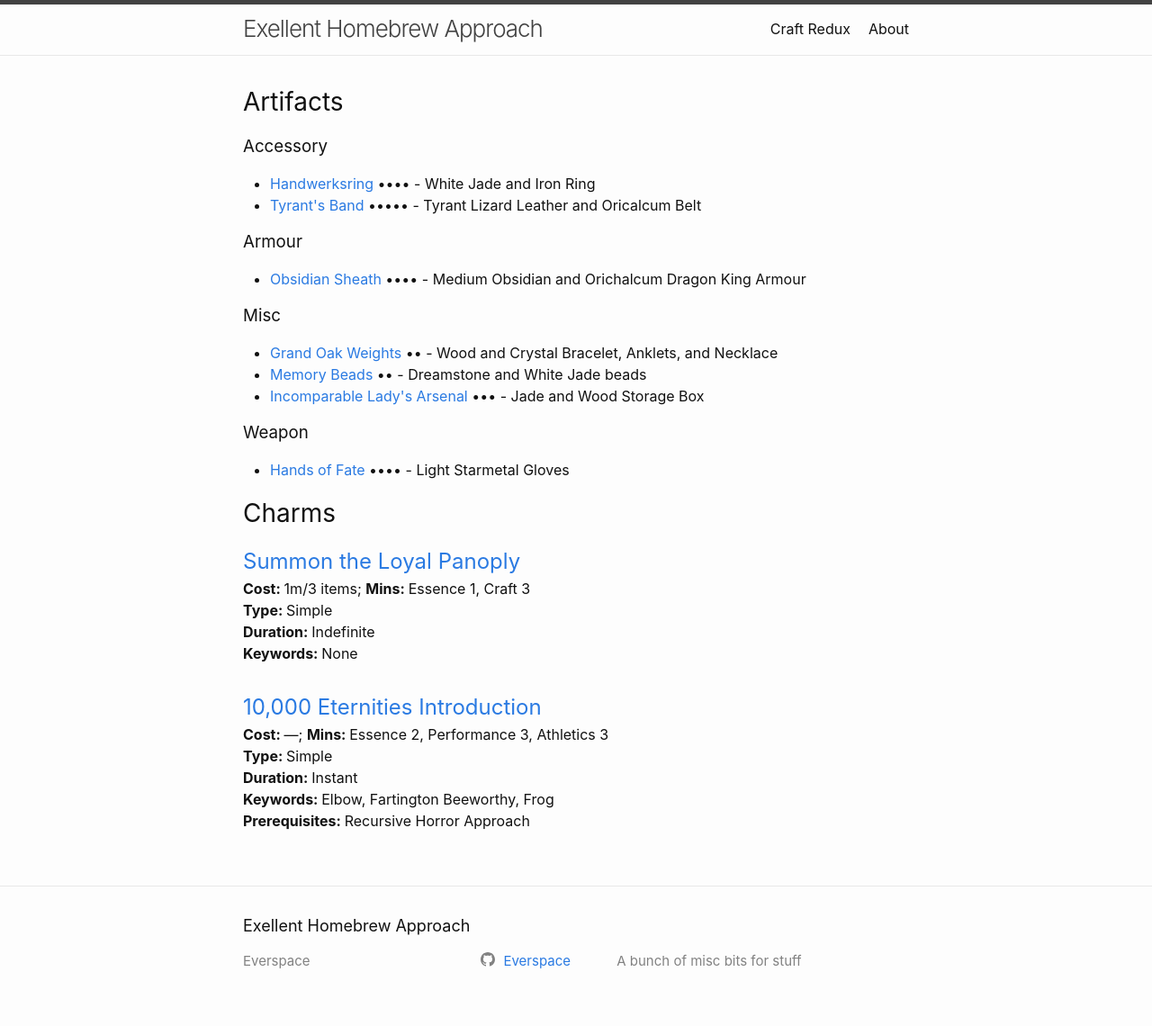
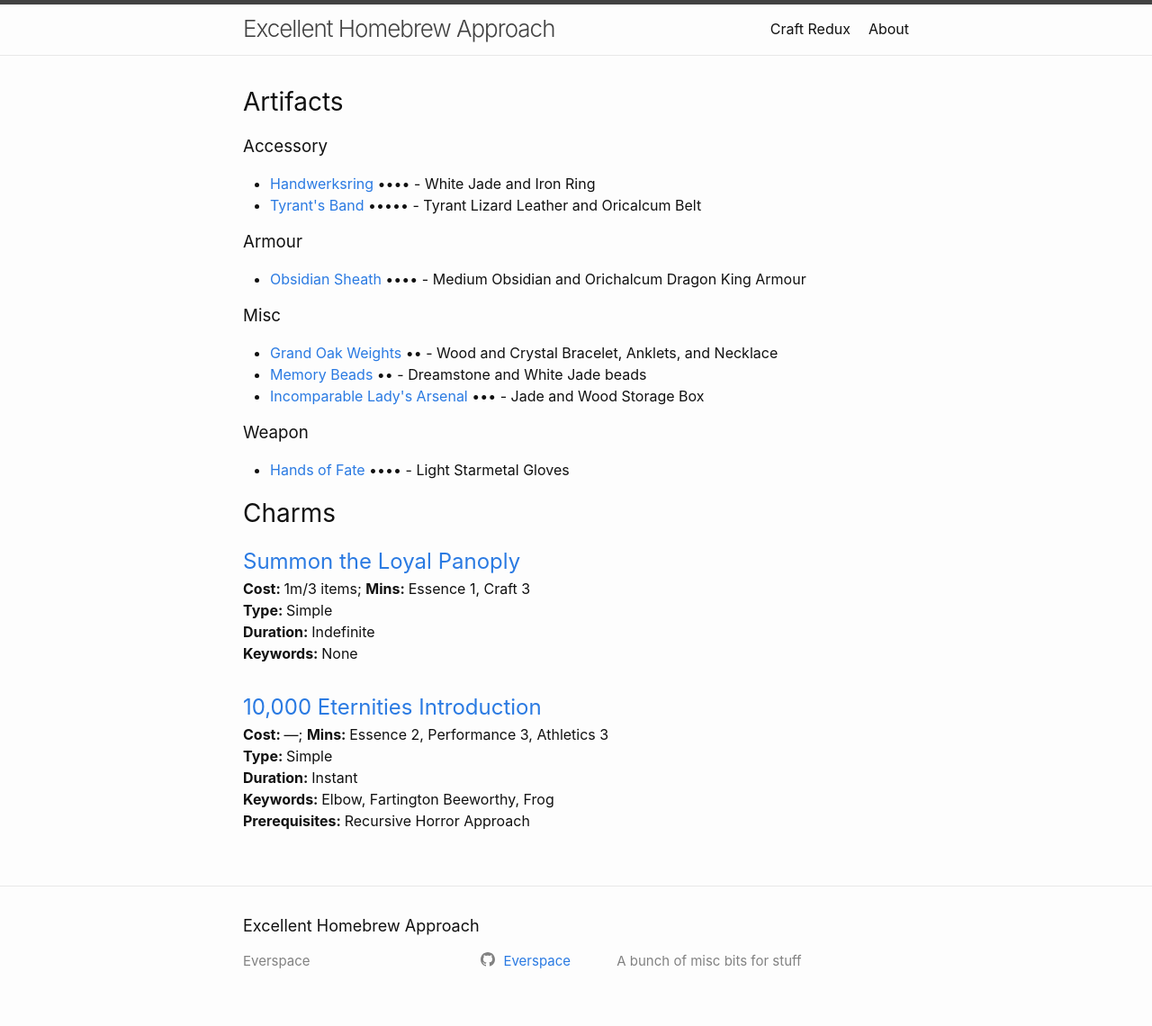
Before and after one commit to Everspace/Excellent-Homebrew-Approach, a Jekyll site: the page built from index.md, in a window 1280 px wide. Shown: the whole page at 90% size. Built offline with Jekyll 4.4.1, drawn with Linux system fonts in a browser that asks for light colours.

Commit message:
This is exCellent

```diff
--- a/_config.yml
+++ b/_config.yml
@@ -1,7 +1,7 @@
 # Site settings
 # You can create any custom variable you would like, and they will be accessible
 # in the templates via {{ site.myvariable }}.
-title: Exellent Homebrew Approach
+title: Excellent Homebrew Approach
 author: Everspace
 description: >-
   A bunch of misc bits for stuff
@@ -79,3 +79,6 @@ exclude:
   - tmp/
   - LICENSE
   - README.md
+  - .sass-cache/
+  - .vscode/
+  - source/
```
Also changed, not shown: README.md.
